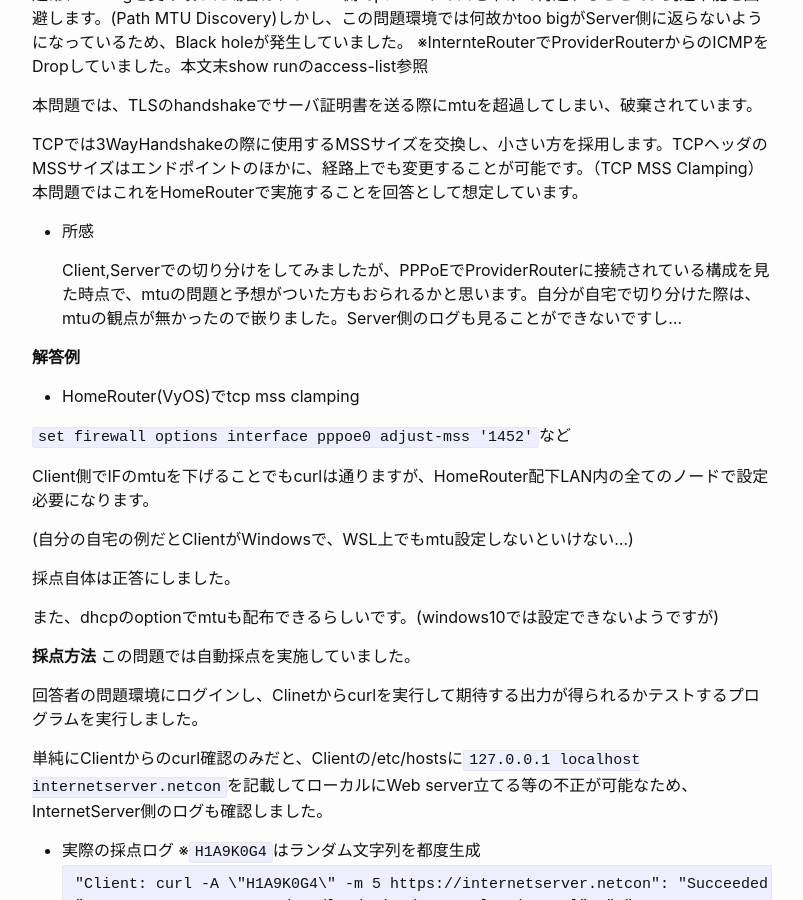
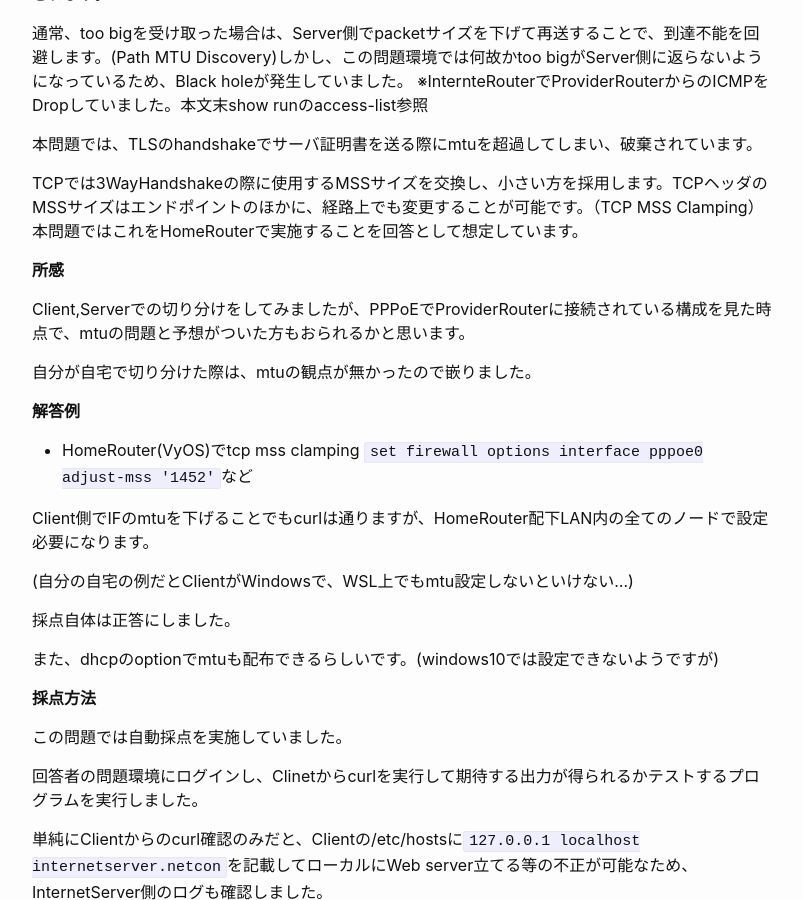
Before and after one commit to ashg0/ashg0.github.io, a Jekyll site: the page built from _posts/2022-01-27-janog49-netcon-misc-1.md, in a window 1280 px wide and 900 px high, scrolled down 3217 px. Shown: the whole window, without its empty margins (238-1041 px from the left). Built offline with Jekyll 4.4.1, drawn with Linux system fonts in a browser that asks for light colours.

Commit message:
update netcon

````diff
--- a/_posts/2022-01-27-janog49-netcon-misc-1.md
+++ b/_posts/2022-01-27-janog49-netcon-misc-1.md
@@ -58,6 +58,7 @@ Succeeded!
 作問の発端は、自宅NWでフレッツ回線にLinux刺してルーティングしていた時に、同じように嵌ったことです。
 
 **切り分け**
+
 port 80へのcurlは通っているのでL3の疎通はあると考えられます。
 
 port 443がタイムアウトするため、ACL等の設定が予想されますが、HomeRouterからのcurlは通ることから否定されます。
@@ -116,15 +117,16 @@ PPPoEではPPPoEヘッダ、PPPヘッダに8byteが必要です。そのためpp
 
 TCPでは3WayHandshakeの際に使用するMSSサイズを交換し、小さい方を採用します。TCPヘッダのMSSサイズはエンドポイントのほかに、経路上でも変更することが可能です。（TCP MSS Clamping）本問題ではこれをHomeRouterで実施することを回答として想定しています。
 
-- 所感
+**所感**
 
-  Client,Serverでの切り分けをしてみましたが、PPPoEでProviderRouterに接続されている構成を見た時点で、mtuの問題と予想がついた方もおられるかと思います。自分が自宅で切り分けた際は、mtuの観点が無かったので嵌りました。Server側のログも見ることができないですし…
+Client,Serverでの切り分けをしてみましたが、PPPoEでProviderRouterに接続されている構成を見た時点で、mtuの問題と予想がついた方もおられるかと思います。
+
+自分が自宅で切り分けた際は、mtuの観点が無かったので嵌りました。
 
 
 **解答例**
 - HomeRouter(VyOS)でtcp mss clamping
-
- `set firewall options interface pppoe0 adjust-mss '1452'`など
+```set firewall options interface pppoe0 adjust-mss '1452'```など
 
 Client側でIFのmtuを下げることでもcurlは通りますが、HomeRouter配下LAN内の全てのノードで設定必要になります。
 
@@ -135,6 +137,7 @@ Client側でIFのmtuを下げることでもcurlは通りますが、HomeRouter
 また、dhcpのoptionでmtuも配布できるらしいです。(windows10では設定できないようですが)
 
 **採点方法**
+
 この問題では自動採点を実施していました。
 
 回答者の問題環境にログインし、Clinetからcurlを実行して期待する出力が得られるかテストするプログラムを実行しました。
@@ -147,11 +150,12 @@ Client側でIFのmtuを下げることでもcurlは通りますが、HomeRouter
 ```
 - 採点基準
 
-Succeeded!が返ってきていたら50%
+  Succeeded!が返ってきていたら50%
 
-wc -l が 1の場合は100%
+  wc -l が 1の場合は100%
 
 **その他**
+
 serverの証明のサイズが小さいとTLSのハンドシェイクは通ります。`openssl req -x509 -nodes -days 365 -newkey rsa:2048 -keyout server.key -out server.crt`だと1300byteくらいのパケットになったので、問題環境では`rsa:4096`で作成しました。
 
 DNSが構成内に存在していますが、問題内容とは無関係になっていました。切り分けポイントを増やしたい意図で配置しました。
````
